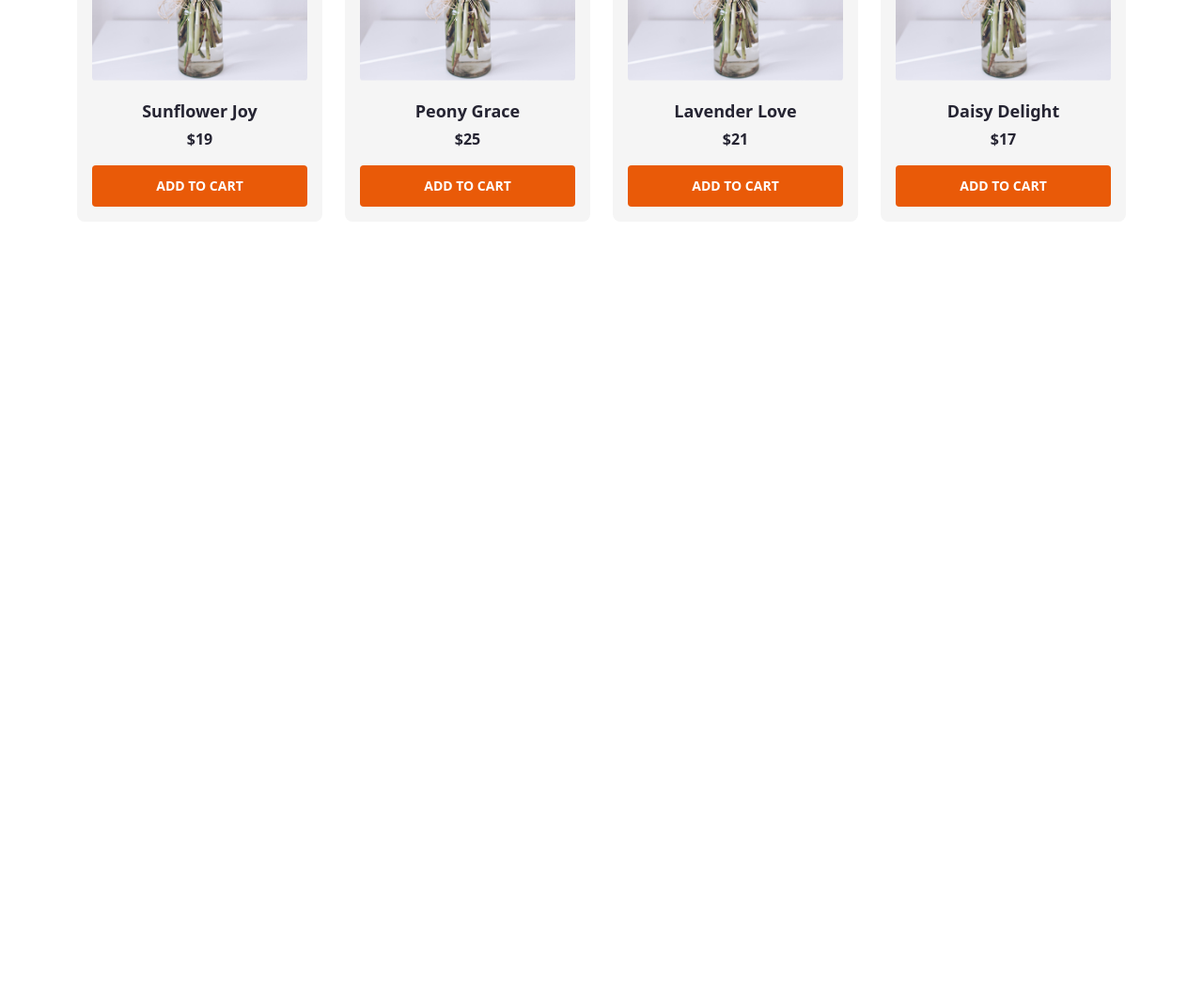
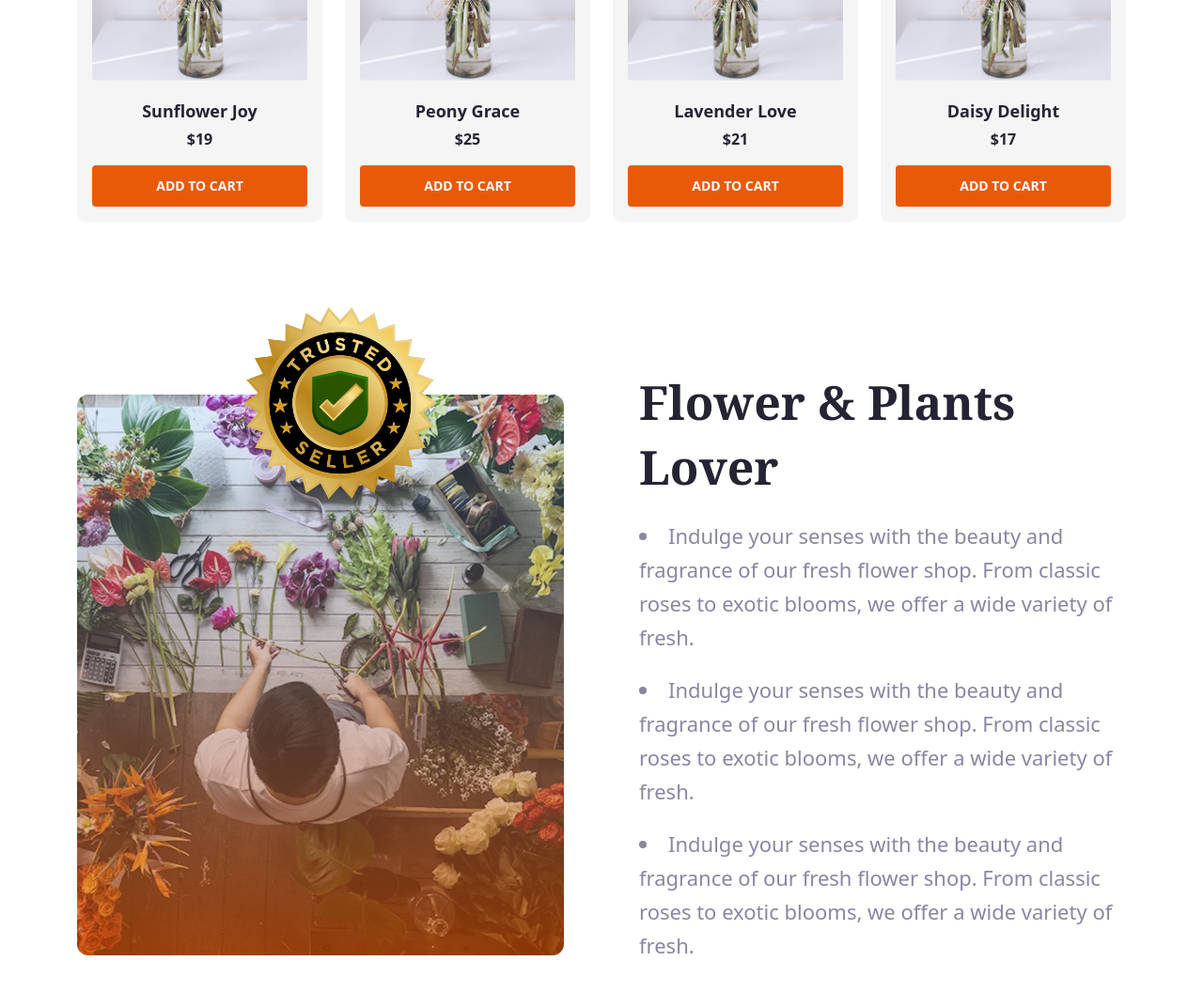
Before and after one commit to Munna1248/Assignment-002, a plain HTML site: page index.html in a window 1280 px wide. Shown: the part 1726-2782 px from the top of the page at 94% size. Before the commit the page ends 2026 px from the top, so only its background shows below. Drawn offline with nearby package versions, Linux system fonts and the light colour scheme.

Commit message:
Plants Lover Sectiont

```diff
--- a/index.html
+++ b/index.html
@@ -165,6 +165,42 @@
     </div>
 
   </div>
+
+<!-- Plants Lover Section -->
+<section class="bg-white mt-[120px] py-16 relative z-0">
+
+  <!-- 🌟 Trusted Badge Floating Over Image + Text + Section Gap -->
+  <img src="images/trusted-badge.png" alt="Trusted Badge"
+       class="w-[286px] h-[286px] absolute top-[-70px] right-[775px] z-30 pointer-events-none">
+
+  <div class="max-w-[1140px] mx-auto px-[12px] flex flex-col md:flex-row items-center gap-[48px] relative z-10">
+
+    <!-- 🌸 Flower Image Block -->
+    <div class="w-full md:w-[540px] relative z-10">
+      <img src="images/flower-store.png" alt="Flower Store"
+           class="w-[540px] h-[597px] rounded-[12px] object-cover">
+    </div>
+
+    <!-- 🧾 Text Block - nudged slightly right -->
+    <div class="w-full md:w-[540px] md:ml-[32px] flex flex-col justify-center text-left z-10 h-[521px]">
+      <h2 class="noto-serif text-[40px] md:text-[50px] font-bold text-[#252432] leading-snug mb-5">
+        Flower & Plants<br>Lover
+      </h2>
+      <ul class="list-disc list-inside text-[#8987A1] text-[22px] leading-[36px] text-left">
+  <li class="mb-[20px]">Indulge your senses with the beauty and fragrance of our fresh flower shop. From classic roses to exotic blooms, we offer a wide variety of fresh.</li>
+  <li class="mb-[20px]">Indulge your senses with the beauty and fragrance of our fresh flower shop. From classic roses to exotic blooms, we offer a wide variety of fresh.</li>
+  <li class="mb-[20px]">Indulge your senses with the beauty and fragrance of our fresh flower shop. From classic roses to exotic blooms, we offer a wide variety of fresh.</li>
+</ul>
+
+    </div>
+
+  </div>
+</section>
+
+
+
+
+
 </main>
 
 
```
